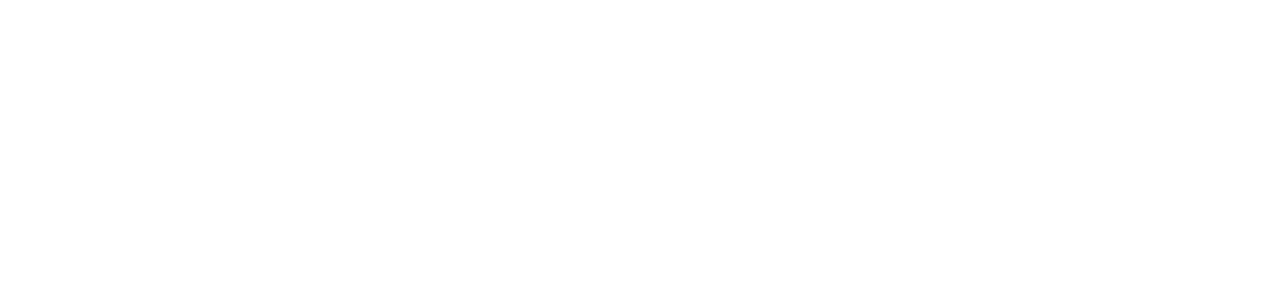
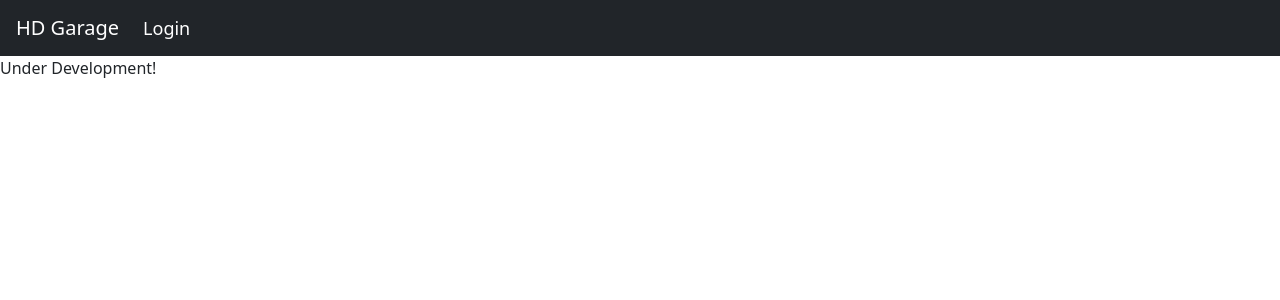
Before and after one commit to Holylogus/mypage, a React (Create React App) app: page /login in a window 1280 px wide. Before the commit this address had no page. Shown: the top 300 px of the page. Built offline with nearby package versions, Linux system fonts and the light colour scheme.

Commit message:
HomePage structrure create

```diff
--- a/src/App.css
+++ b/src/App.css
@@ -1,38 +1,5 @@
 .App {
-  text-align: center;
+  margin: 0;
+  padding: 0;
+  box-sizing: border-box;
 }
-
-.App-logo {
-  height: 40vmin;
-  pointer-events: none;
-}
-
-@media (prefers-reduced-motion: no-preference) {
-  .App-logo {
-    animation: App-logo-spin infinite 20s linear;
-  }
-}
-
-.App-header {
-  background-color: #282c34;
-  min-height: 100vh;
-  display: flex;
-  flex-direction: column;
-  align-items: center;
-  justify-content: center;
-  font-size: calc(10px + 2vmin);
-  color: white;
-}
-
-.App-link {
-  color: #61dafb;
-}
-
-@keyframes App-logo-spin {
-  from {
-    transform: rotate(0deg);
-  }
-  to {
-    transform: rotate(360deg);
-  }
-}
--- a/src/App.js
+++ b/src/App.js
@@ -2,11 +2,15 @@
 import { Route, Routes } from 'react-router-dom';
 import './App.css';
 import GuestLayout from './layouts/GuestLayout';
+import HomePage from './pages/HomePage';
+import Login from './pages/Login';
 
 function App() {
   return (
     <Routes>
       <Route path='/' element={<GuestLayout/>}>
+        <Route index element={<HomePage/>}/>
+        <Route path='login' element={<Login/>}/>
       </Route>
     </Routes>
   );
--- /dev/null
+++ b/src/components/AboutSection.js
@@ -0,0 +1,8 @@
+export default function AboutSection(){
+
+    return(
+        <div id="AboutSection">
+
+        </div>
+    )
+}
--- /dev/null
+++ b/src/components/CarouselContainer.js
@@ -0,0 +1,7 @@
+export default function CarouselContainer() {
+    return(
+        <div id="CarouselContainer">
+
+        </div>
+    )
+}
--- /dev/null
+++ b/src/components/ContractSection.js
@@ -0,0 +1,7 @@
+export default function ContractSection() {
+    return(
+        <div id="ContractSection">
+
+        </div>
+    )
+}
--- /dev/null
+++ b/src/components/MenuSection.js
@@ -0,0 +1,7 @@
+export default function MenuSection() {
+    return(
+        <div id="MenuSection">
+
+        </div>
+    )
+}
--- a/src/components/Navigation.js
+++ b/src/components/Navigation.js
@@ -1,11 +1,15 @@
-import { Navbar } from 'react-bootstrap';
-
+import { Navbar, Nav, } from 'react-bootstrap';
+import "../styles/Navigation.css";
 
 
 export default function Navigation(){
 
     return(
-        <Navbar expand="lg" bg="dark" variant="light">
+        <Navbar expand="lg" bg="dark" variant="dark">
+           <Navbar.Brand>
+            HD Garage
+           </Navbar.Brand>
+           <Nav.Link href="/login"><span>Login</span></Nav.Link>
 
         </Navbar>
     )
--- a/src/pages/HomePage.js
+++ b/src/pages/HomePage.js
@@ -1,8 +1,19 @@
+import AboutSection from "../components/AboutSection";
+import CarouselContainer from "../components/CarouselContainer";
+import ContractSection from "../components/ContractSection";
+import MenuSection from "../components/MenuSection";
+
 export default function HomePage(){
 
     return(
-        <>
-
-        </>
+        <div id="HomePage">
+            <CarouselContainer/>
+            <MenuSection/>
+            <AboutSection/>
+            <ContractSection/>
+            <footer>
+                <span>Footer</span>
+            </footer>
+        </div>
     )
 }
--- /dev/null
+++ b/src/pages/Login.js
@@ -0,0 +1,7 @@
+export default function Login(){
+    return(
+        <div>
+            <span>Under Development!</span>
+        </div>
+    )
+}
--- /dev/null
+++ b/src/styles/Navigation.css
@@ -0,0 +1,8 @@
+.navbar-brand{
+    padding-left: 1rem;
+}
+.nav-link span{
+    color: white;
+    padding: 0.5rem;
+    font-size: large;
+}
```
